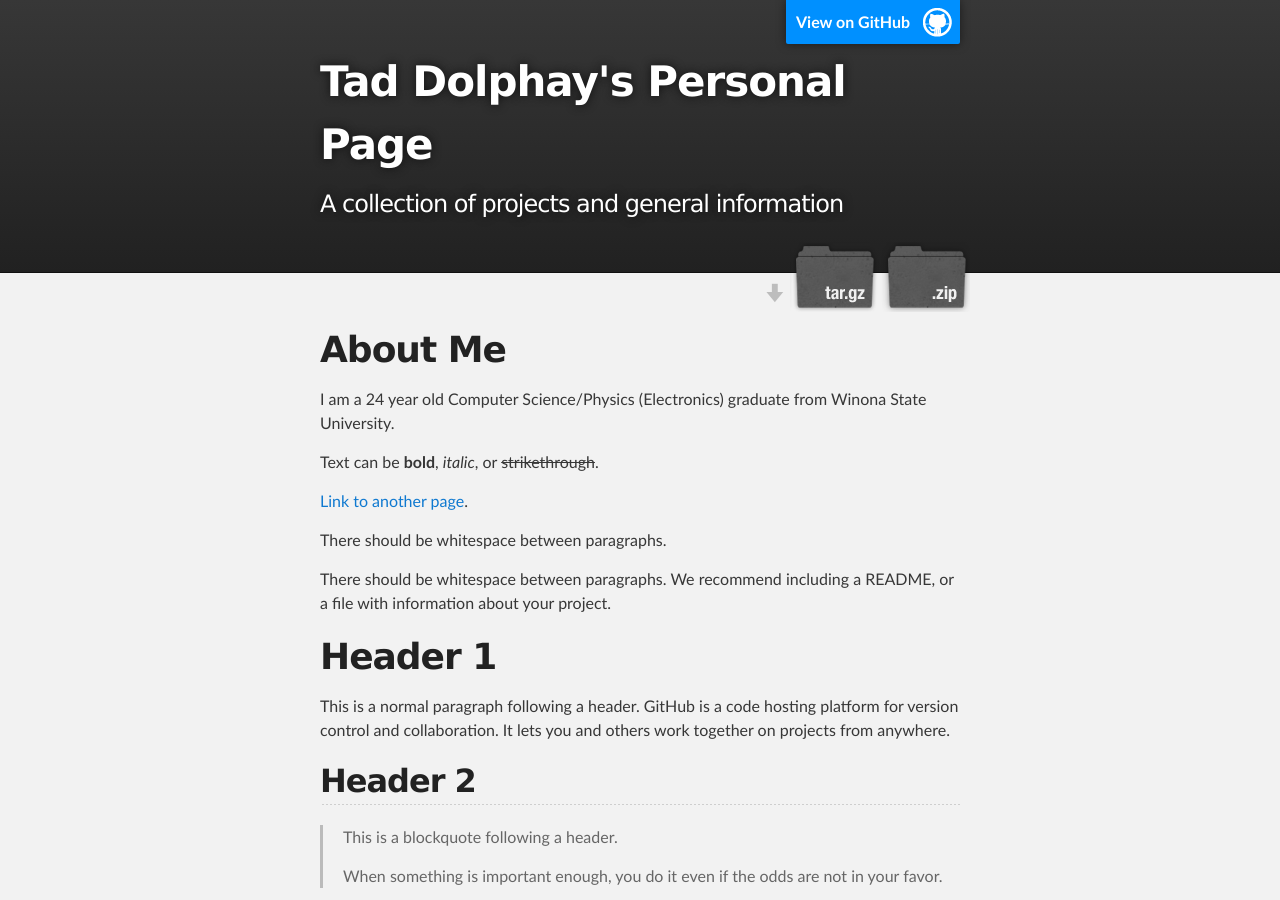
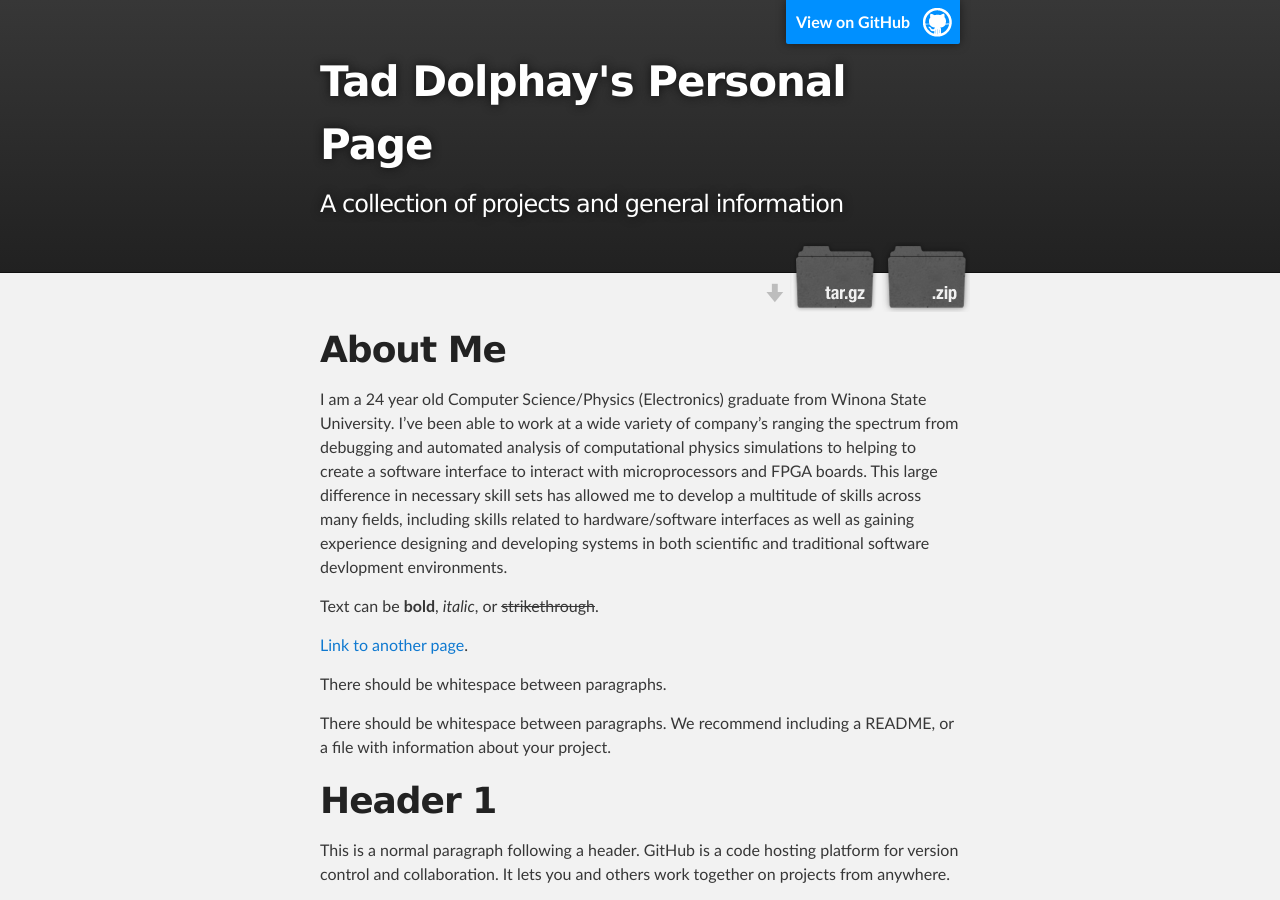
Before and after one commit to tdolphay/tdolphay.github.io, a Jekyll site: the page built from index.md, in a window 1280 px wide and 900 px high. Built offline with Jekyll 4.4.1, drawn with Linux system fonts in a browser that asks for light colours; our own code applies the rules of GitHub Pages for plain Markdown files.

Commit message:
About Me

```diff
--- a/index.md
+++ b/index.md
@@ -4,7 +4,7 @@ layout: default
 
 # [](#header-1)About Me
 
-I am a 24 year old Computer Science/Physics (Electronics) graduate from Winona State University.
+I am a 24 year old Computer Science/Physics (Electronics) graduate from Winona State University. I've been able to work at a wide variety of company's ranging the spectrum from debugging and automated analysis of computational physics simulations to helping to create a software interface to interact with microprocessors and FPGA boards. This large difference in necessary skill sets has allowed me to develop a multitude of skills across many fields, including skills related to hardware/software interfaces as well as gaining experience designing and developing systems in both scientific and traditional software devlopment environments.
 
 Text can be **bold**, _italic_, or ~~strikethrough~~.
 
```
